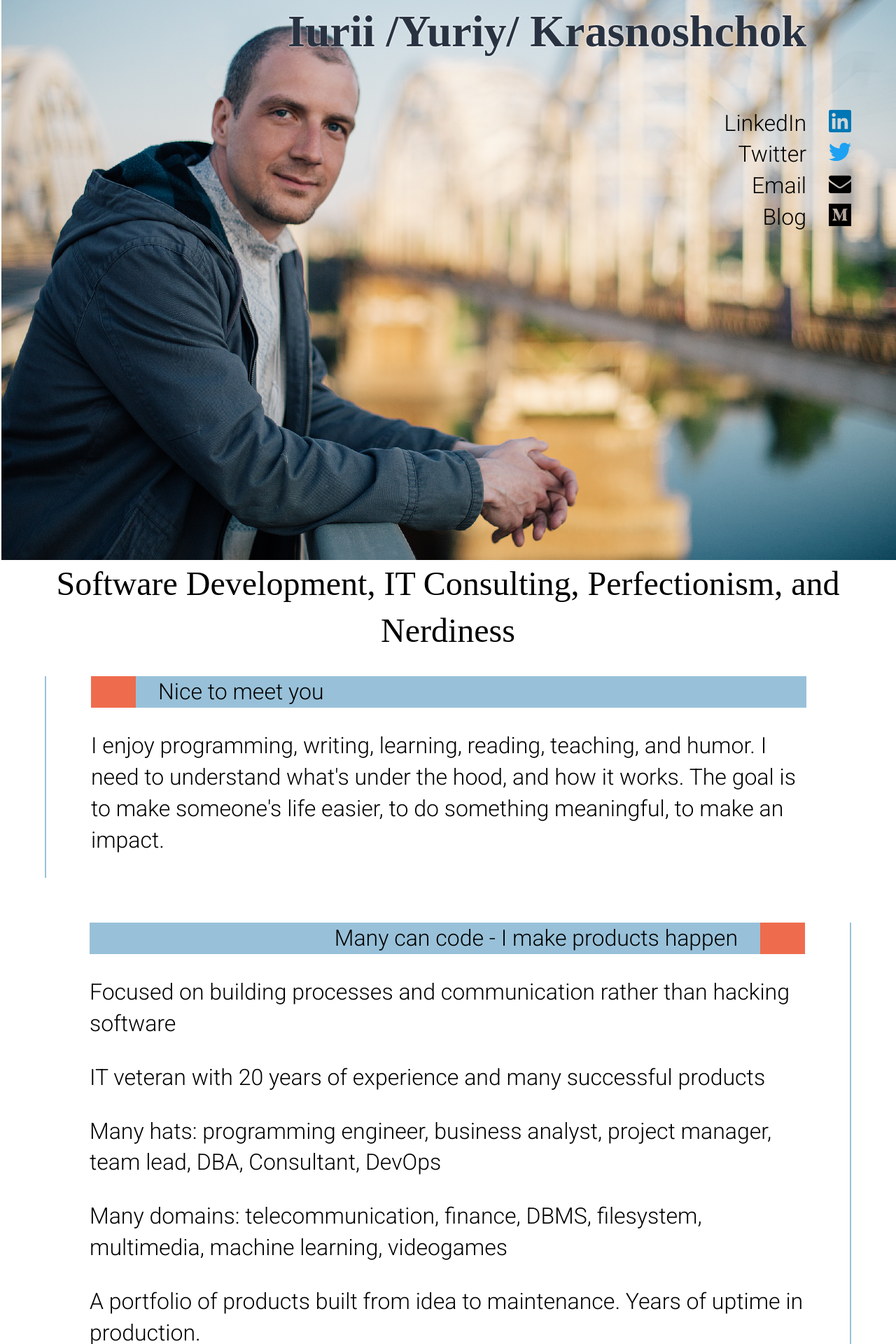
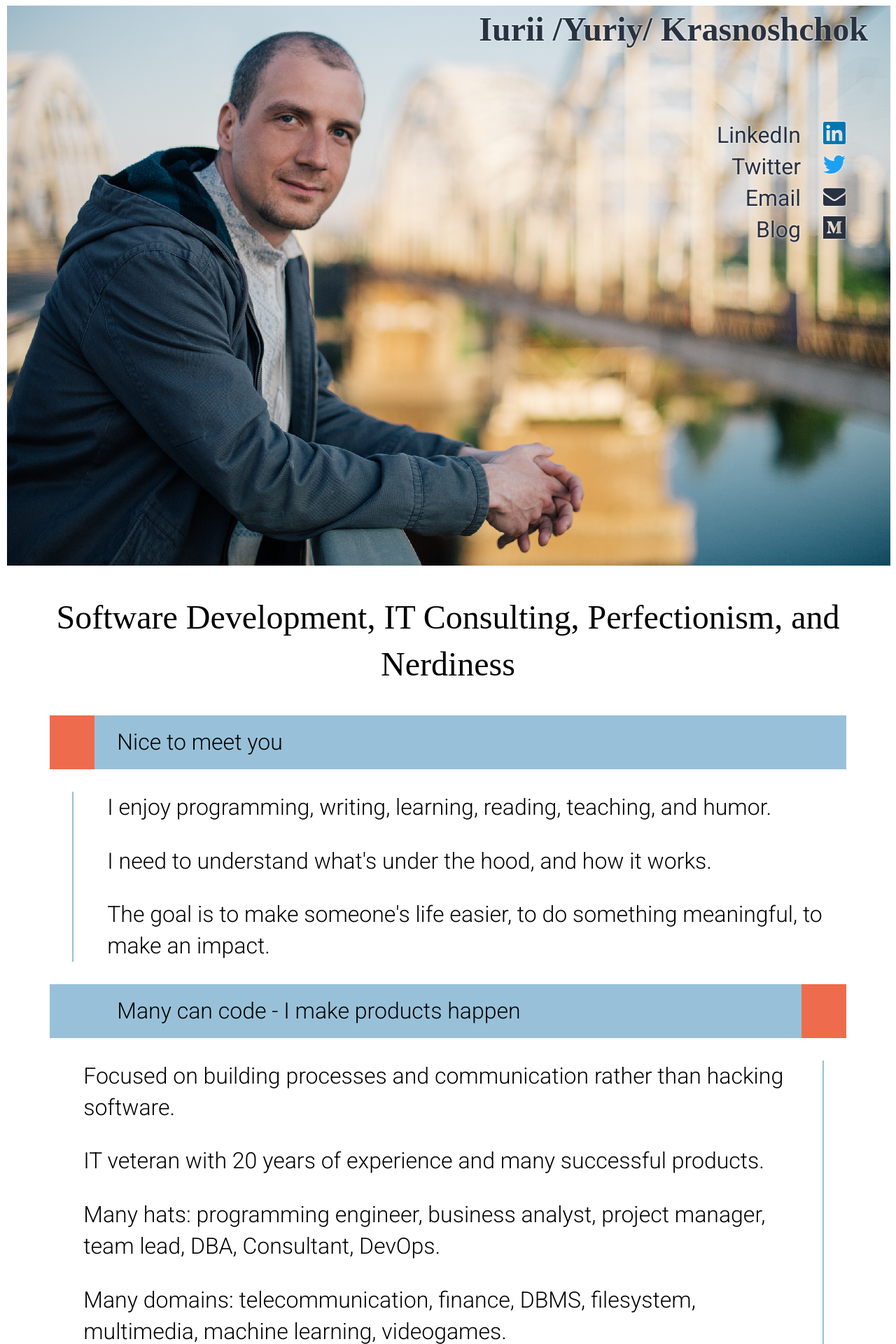
Before and after one commit to aka-rider/iurii.net, a Jekyll site: the page built from index.html, in a window 1280 px wide. Shown: the top 1920 px of the page at 70% size. Built offline with Jekyll 4.4.1, drawn with Linux system fonts in a browser that asks for light colours; some web fonts are replaced; some of the changed text lies outside the part shown.

Commit message:
Improve UI/UX; Simplify CSS

```diff
--- a/_sass/custom-styles.scss
+++ b/_sass/custom-styles.scss
@@ -14,8 +14,6 @@ body {
     font-family: 'Roboto';
     text-shadow: none;
     min-height: 100%;
-    margin: 0;
-    padding: 0;
 }
 
 a {
@@ -23,14 +21,10 @@ a {
     color: rgb(5, 15, 49);
 }
 
-main {
-    margin: 0 auto;
+article {
     display: flex;
     flex-direction: column;
-}
-
-header {
-    text-align: center;
+    align-items: center;
 }
 
 .bigphoto {
@@ -39,16 +33,19 @@ header {
     background-size: cover;
     background-repeat: no-repeat;
     text-align: right;
+    padding-right: 1em;
 }
 
 ul.contacts {
     list-style-type: none;
-    padding: 1em;
+    padding-top: 2em;
 }
 
 ul.contacts>li>a {
     text-decoration: none;
-    color: black;
+    color: #293241;
+    font-weight: 400;
+    text-shadow: 0px 0px 3px white;
 }
 
 ul.contacts>li>a>span {
@@ -61,45 +58,53 @@ h1 {
     font-family: 'Palanquin';
     color: #293241;
     text-shadow: 0px 0px 3px white;
-    margin: 0 2em;
-    padding: 0;
+    margin: 0;
 }
 
 h2 {
     font-weight: 400;
     font-family: 'Palanquin';
-    margin: auto 1em auto 1em;
-}
-
-article {
-    display: flex;
-    flex-direction: column;
+    text-align: center;
 }
 
 section {
-    margin: 1em 2em;
-    padding: 0 2em;
+    width: 90%;
+    text-align: left;
 }
 
-section.even {
-    border-left: 2px solid #98c1d9;
-}
-
-section.odd {
-    border-right: 2px solid #98c1d9;
-}
-
-section.even>header {
-    border-left: 2em solid #ee6c4d;
-    padding-left: 1em;
-    text-align: left;
+section>header {
     background-color: #98c1d9;
 }
 
-section.odd>header {
+section>main {
+    margin-top: 1em;
+    margin-bottom: 1em;
+}
+
+section>main>p {
+    padding-left: 1.5em;
+}
+
+section.left>main {
+    border-left: 2px solid #98c1d9;
+    margin-left: 1em;
+}
+
+section.right>main {
+    border-right: 2px solid #98c1d9;
+    padding-right: 1em;
+    margin-right: 1em;
+}
+
+section.left>header {
+    border-left: 2em solid #ee6c4d;
+    padding: 0.5em 0 0.5em 1em;
+    background-color: #98c1d9;
+}
+
+section.right>header {
     border-right: 2em solid #ee6c4d;
-    padding-right: 1em;
-    text-align: right;
+    padding: 0.5em 3em 0.5em 3em;
     background-color: #98c1d9;
 }
 
@@ -119,19 +124,19 @@ footer>a {
 }
 
 
-@media only screen and (min-width: 1600px) {
+@media only screen and (min-width: 1600px) and (min-height: 1300px) {
     .bigphoto {
         min-height: 1100px;
-    }
-    main {
-        width: 70%;
     }
 }
 
 @media only screen and (max-width: 940px) {
+    body {
+        font-size: 1.3em;
+        line-height: 1.2;
+    }
     h1 {
-        font-size: 1.5em;
-        margin: 0 1em;
+        font-size: 1.3em;
     }
     .bigphoto {
         min-height: 500px;
@@ -139,30 +144,30 @@ footer>a {
 }
 
 @media only screen and (max-width: 640px) {
-    body {
-        font-size: 1em;
-        line-height: 1.2;
-    }
     .bigphoto {
         background-image: url("/assets/img/iurii-640x500.png");
         min-height: 500px;
-    }
-    main {
-        width: 100%;
     }
 }
 
 @media only screen and (max-width: 460px) {
     body {
         font-size: 1em;
-        line-height: 1;
+        line-height: 1.2;
+    }
+    h1 {
+        font-size: 1.3em;
+        margin: 0;
+        padding: 0;
     }
     .bigphoto {
         background-image: url("/assets/img/iurii-460x500.png");
         min-height: 460px;
     }
+    nav>ul.contacts {
+        margin-top: 150px;
+    }
     section {
-        margin: 0.5em 1em;
-        padding: 0 1em;
+        width: 98%;
     }
 }
--- a/index.html
+++ b/index.html
@@ -3,7 +3,7 @@ layout: barebone
 ---
 
 <header>
-    <div class="bigphoto">
+    <nav class="bigphoto">
         <h1>Iurii /Yuriy/ Krasnoshchok</h1>
         <ul class="contacts">
             <li><a href="https://www.linkedin.com/in/iuriik/" target="_blank">LinkedIn<span
@@ -14,39 +14,38 @@ layout: barebone
             <li><a href="https://medium.com/@aka.rider" target="_blank">Blog<span class="icon-medium"></span></a>
             </li>
         </ul>
-    </div>
+    </nav>
     <h2>Software Development, IT Consulting, Perfectionism, and Nerdiness</h2>
 </header>
+<article>
+    <section class="left">
+        <header>Nice to meet you</header>
         <main>
-    <article>
-        <section class="even">
-            <header>Nice to meet you</header>
-            <p>
-                I enjoy programming, writing, learning, reading, teaching, and humor. I need to understand
-                what's under the hood, and how it works.
-                The goal is to make someone's life easier, to do something meaningful, to make an impact.
+            <p>I enjoy programming, writing, learning, reading, teaching, and humor.</p>
+            <p>I need to understand what's under the hood, and how it works.</p>
+            <p>The goal is to make someone's life easier, to do something meaningful, to make an impact.</p>
+        </main>
+    </section>
+    <section class="right">
+        <header>Many can code - I make products happen</header>
+        <main>
+            <p>Focused on building processes and communication rather than hacking software.</p>
+            <p>IT veteran with 20 years of experience and many successful products.</p>
+            <p>Many hats: programming engineer, business analyst, project manager, team lead, DBA, Consultant,
+                DevOps.</p>
+            <p>Many domains: telecommunication, finance, DBMS, filesystem, multimedia, machine learning, videogames.
             </p>
+            <p>A portfolio of products built from idea to maintenance. Years of uptime in production.</p>
+            <p>High availability, large-scale server as well as desktop and web applications.</p>
+            <p>Distributed systems and networks as well as low level code.</p>
+            <p>Programming language/paradigm/patterns agnostic - whatever works best.</p>
+            <p>Experienced in busyness analysis, working with requirements, customer relations, budgeting.</p>
+            <p>Experienced in project planning, and management.</p>
+            <p>Experienced in hiring people and building teams.</p>
+            <p>Experienced in mentoring and leadership.</p>
+        </main>
     </section>
-        <section class="odd">
-            <header>Many can code - I make products happen</header>
-            <p>Focused on building processes and communication rather than hacking software</p>
-            <p>IT veteran with 20 years of experience and many successful products</p>
-            <p>Many hats: programming engineer, business analyst, project manager, team lead, DBA, Consultant,
-                DevOps</p>
-            <p>Many domains: telecommunication, finance, DBMS, filesystem, multimedia, machine learning,
-                videogames
-            </p>
-            <p>A portfolio of products built from idea to maintenance. Years of uptime in production.
-            </p>
-            <p>High availability, large-scale server as well as desktop and web applications</p>
-            <p>Distributed systems and networks as well as low level code</p>
-            <p>Programming language/paradigm/patterns agnostic - whatever works best</p>
-            <p>Experienced in busyness analysis, working with requirements, customer relations, budgeting</p>
-            <p>Experienced in project planning, and management</p>
-            <p>Experienced in hiring people and building teams</p>
-            <p>Experienced in mentoring and leadership</p>
-        </section>
-        <section class="even">
+    <section class="left">
         <header>Superpowers</header>
         <ul>
             <li>Turn complex things into simple</li>
@@ -56,7 +55,7 @@ layout: barebone
 
     </section>
 
-        <section>
+    <section class="right">
         <header>Keywords</header>
         <img src="assets/img/keywordcloud.svg"
             alt="Administration BA Billing C C# C++ Cachelot DBA DBMS Database Delphi DevOps Docker ELK Elm Erlang GSM Go Grafana HTTP Integration Java JavaScript K8s Kubernetes Linux MacOS MySQL Oracle Pascal PostgreSQL Postgres Prometheus Python SQL SQLServer Scala TCP/IP Telecommunications TypeScript UDP VoIP Windows ansible backend bash cmake git golang hiring kernel leadership lua make management mercurial networks noSQL pixel-art protobuf shell storage vim web zsh">
@@ -66,8 +65,7 @@ layout: barebone
     <ul class="contacts">
         <li><a href="https://www.linkedin.com/in/iuriik/" target="_blank"><span class="icon-linkedin"></span>Let's
                 connect on LinkedIn</a> </li>
-            <li><a href="https://twitter.com/iurii_k" target="_blank"><span class="icon-twitter"></span>
-                    DM or follow me on Twitter</a>
+        <li><a href="https://twitter.com/iurii_k" target="_blank"><span class="icon-twitter"></span>DM me on Twitter</a>
         </li>
         <li><a href="mailto:hello@iurii.net" target="_blank"><span class="icon-envelope"></span>Drop me e-mail</a>
         </li>
@@ -79,8 +77,8 @@ layout: barebone
     </ul>
     <p><a href="https://cachelot.io"><img src="https://cachelot.io/favicon.ico" width="32" height="32" />
             Check out Cachelot - C/C++ cache library and memcached server</a></p>
+
 </article>
-</main>
 <footer>
     © 2020 Iurii Krasnoshchok. Hosted with <a href="https://pages.github.com/">GitHub Pages</a>.
     <small>I don't have cookies :(</small>
```
Lines whose indentation alone changed are shown as unchanged.
